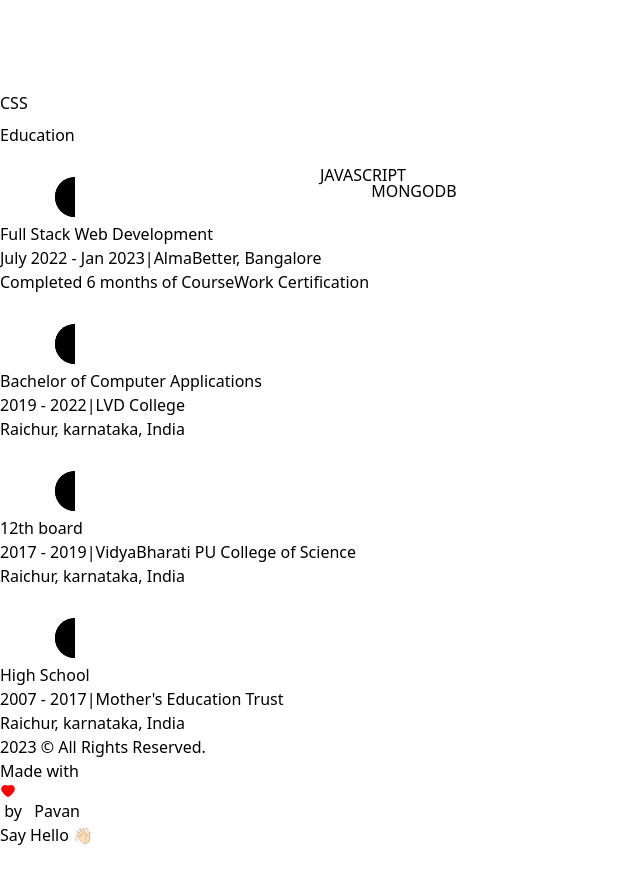
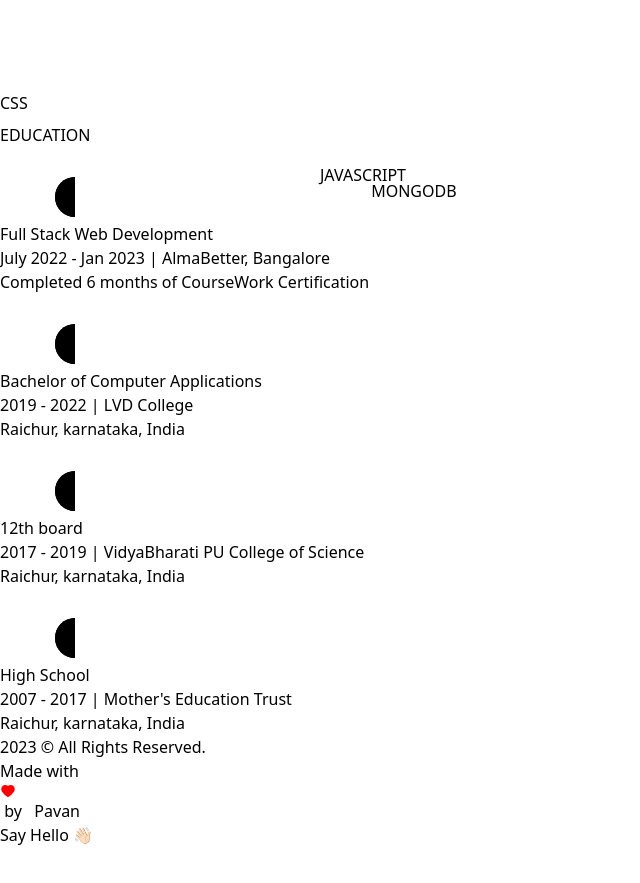
Before and after one commit to pavandeveloperr/Portfolio, a Next.js app: page /about in a window 1280 px wide. Shown: the part 2320-3203 px from the top of the page, without its empty margins (0-640 px from the left). Built offline with nearby package versions, Linux system fonts and the light colour scheme.

Commit message:
fix : scrollProgress

```diff
--- a/src/components/Education.js
+++ b/src/components/Education.js
@@ -1,4 +1,4 @@
-import React, { useRef } from "react";
+import React, { useEffect, useRef } from "react";
 import { motion, useScroll } from "framer-motion";
 import LiIcon from "./LiIcon";
 
@@ -19,7 +19,7 @@ const Details = ({ type, time, place, info }) => {
           {type}
         </h3>
         <span className="capitalize font-medium text-dark/75 dark:text-primaryDark/75 xs:text-sm">
-          {time}|{place}
+          {time} | {place}
         </span>
         <p className="font-medium w-full md:text-sm">{info}</p>
       </motion.div>
@@ -28,22 +28,28 @@ const Details = ({ type, time, place, info }) => {
 };
 
 const Education = () => {
-  const ref = useRef(null);
+  const ref1 = useRef(null);
   const { scrollYProgress } = useScroll({
-    target: ref,
+    target: ref1,
     offset: ["start end", "center start"],
   });
+  useEffect(() => {
+    console.log("scrollYprogress: ", scrollYProgress);
+  }, [scrollYProgress]);
   return (
-    <div classNme="my-64">
-      <h2 className="font-bold text-8xl mb-20 w-full text-center pt-40">
-        Education
+    <div className="my-64">
+      <h2 className="font-bold text-8xl mt-64 mb-32 w-full text-center md:text-6xl md:mb-16 xs:text-4xl">
+        EDUCATION
       </h2>
-      <div ref={ref} className="w-[75%] mx-auto relative">
+
+      <div ref={ref1} className="w-[75%] mx-auto relative lg:w-[90%] md:w-full">
+        {/* scrolling  */}
         <motion.div
           style={{ scaleY: scrollYProgress }}
-          className="absolute left-9 top-0 w-[4px] h-[100vh] bg-dark origin-top"
+          className="absolute left-9 top-0 w-[4px] h-full bg-dark origin-top dark:bg-primary md:w-[2px] md:left-[30px] xs:left-[20px]"
         />
-        <ul className="w-full flex flex-col items-start justify-between ml-4">
+
+        <ul className="w-full flex flex-col items-start justify-between xs:ml-2">
           <Details
             type="Full Stack Web Development"
             time="July 2022 - Jan 2023"
```
